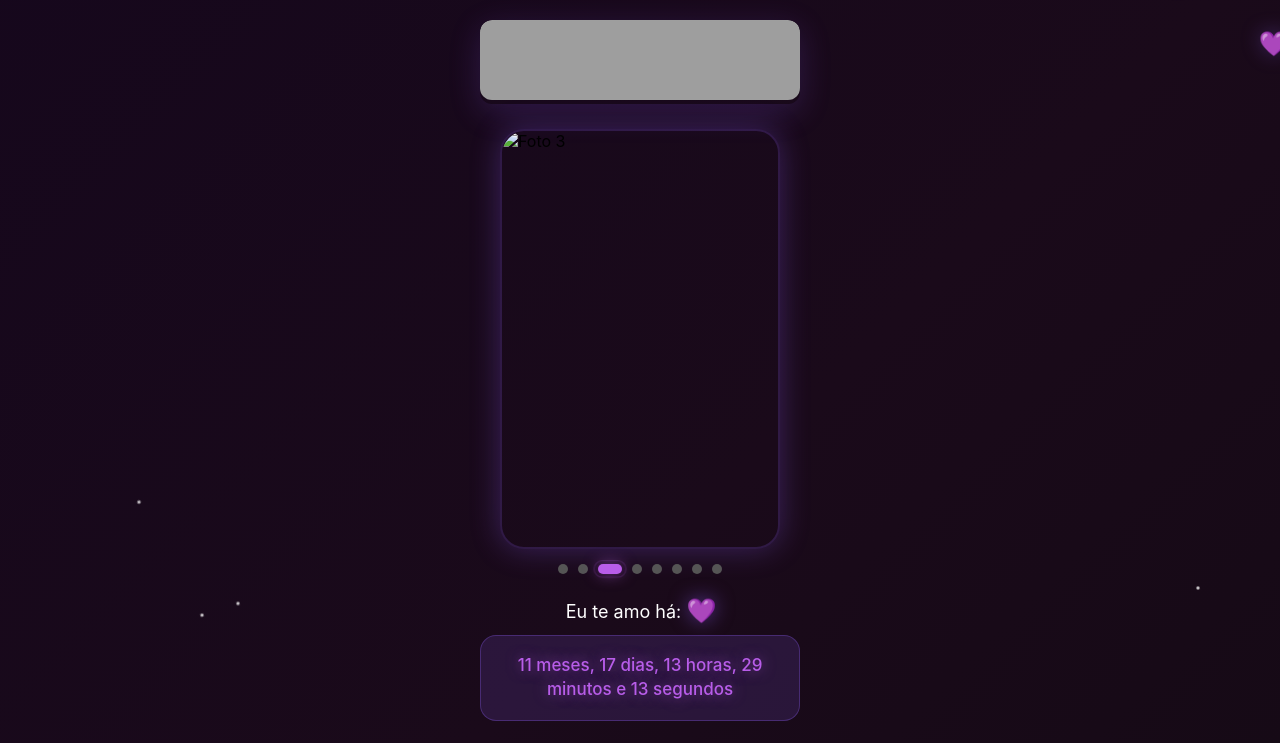
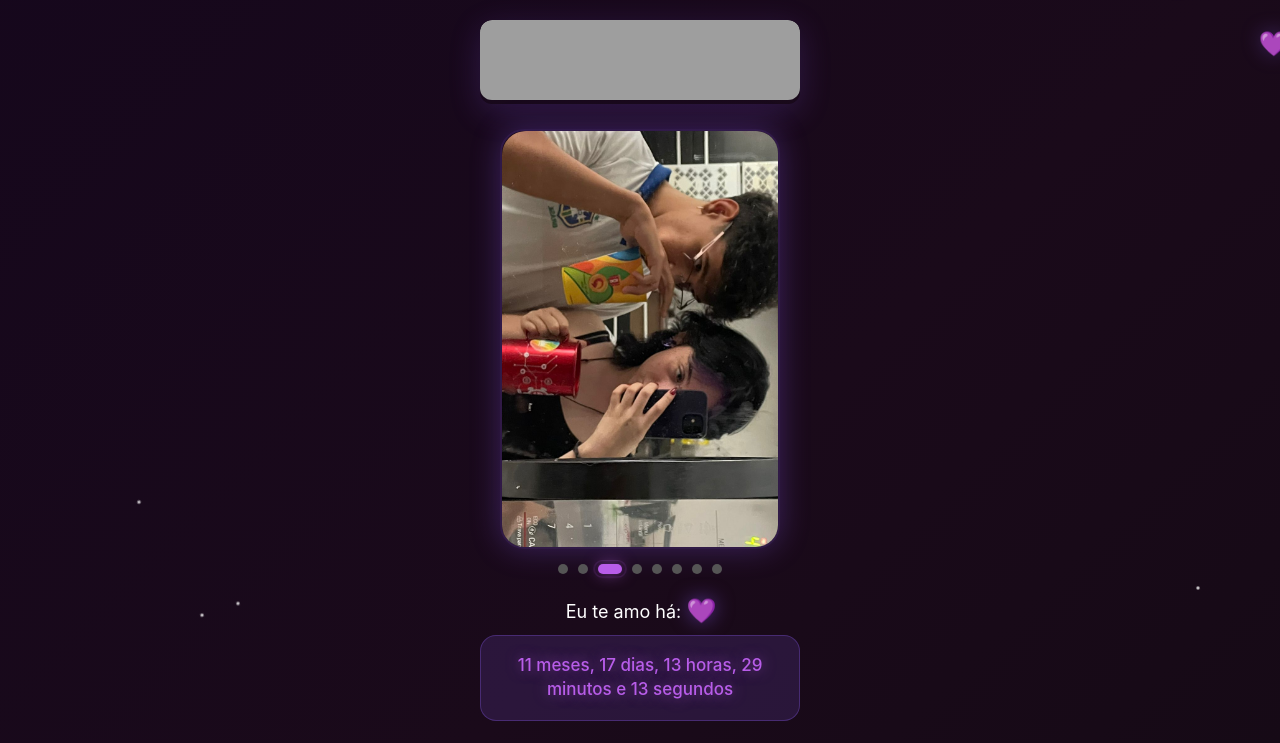
Before and after one commit to xguiiugx/Jukia, a plain HTML site: page teamo.html in a window 1280 px wide. Shown: the top 743 px of the page. Drawn offline with Linux system fonts and the light colour scheme; the site is published under a folder, as on GitHub Pages, so addresses that start at the root find nothing; grey boxes are pictures that could not be loaded.

Commit message:
Update teamo.html

```diff
--- a/teamo.html
+++ b/teamo.html
@@ -633,7 +633,7 @@
             <div class="carousel-images" id="carousel">
                 <img src="Foto1.jpg" alt="Foto 1">
                 <img src="Foto2.jpg" alt="Foto 2">
-                <img src="/Foto3.jpg" alt="Foto 3">
+                <img src="Foto3.jpg" alt="Foto 3">
                 <img src="Foto4.jpg" alt="Foto 4">
                 <img src="Foto5.jpg" alt="Foto 5">
                 <img src="Foto6.jpg" alt="Foto 6">
```
